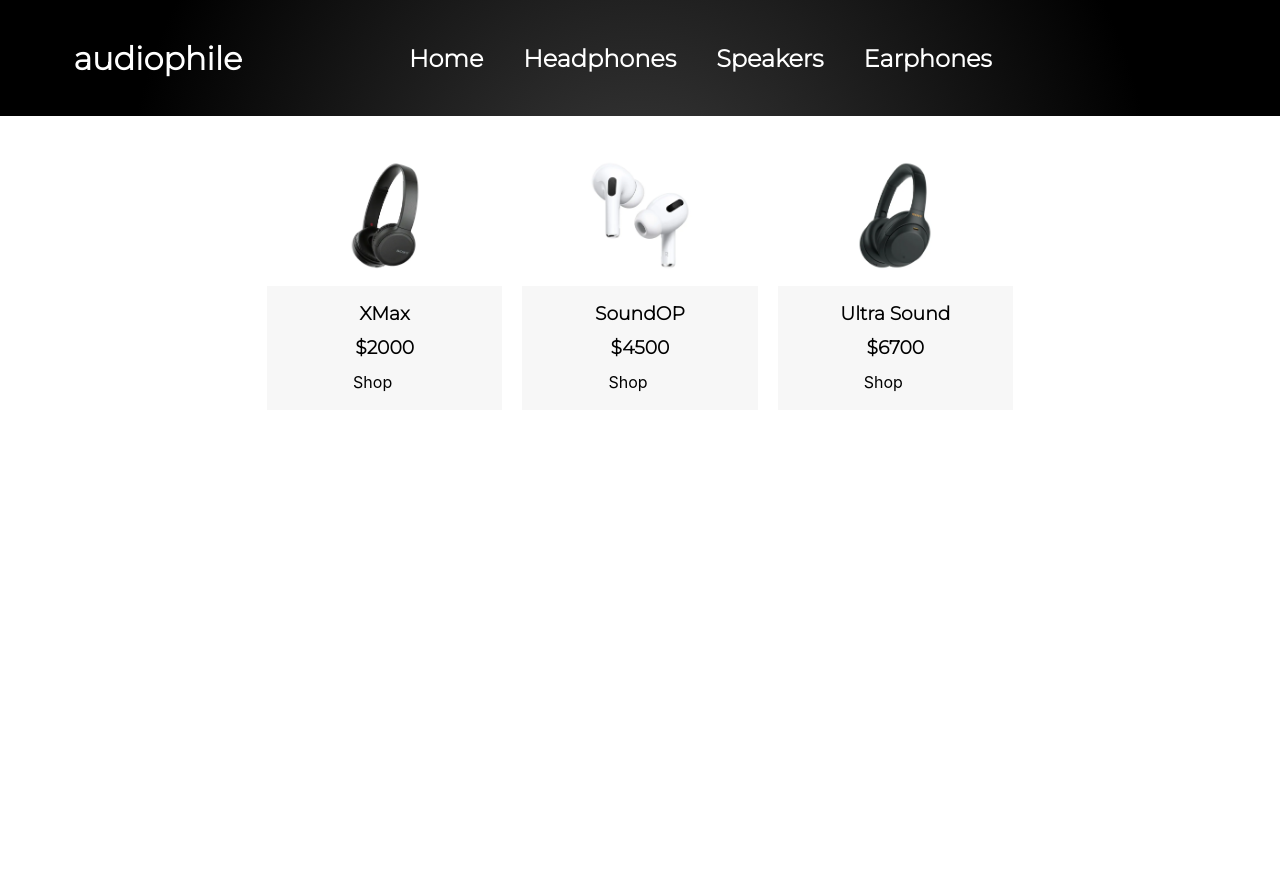
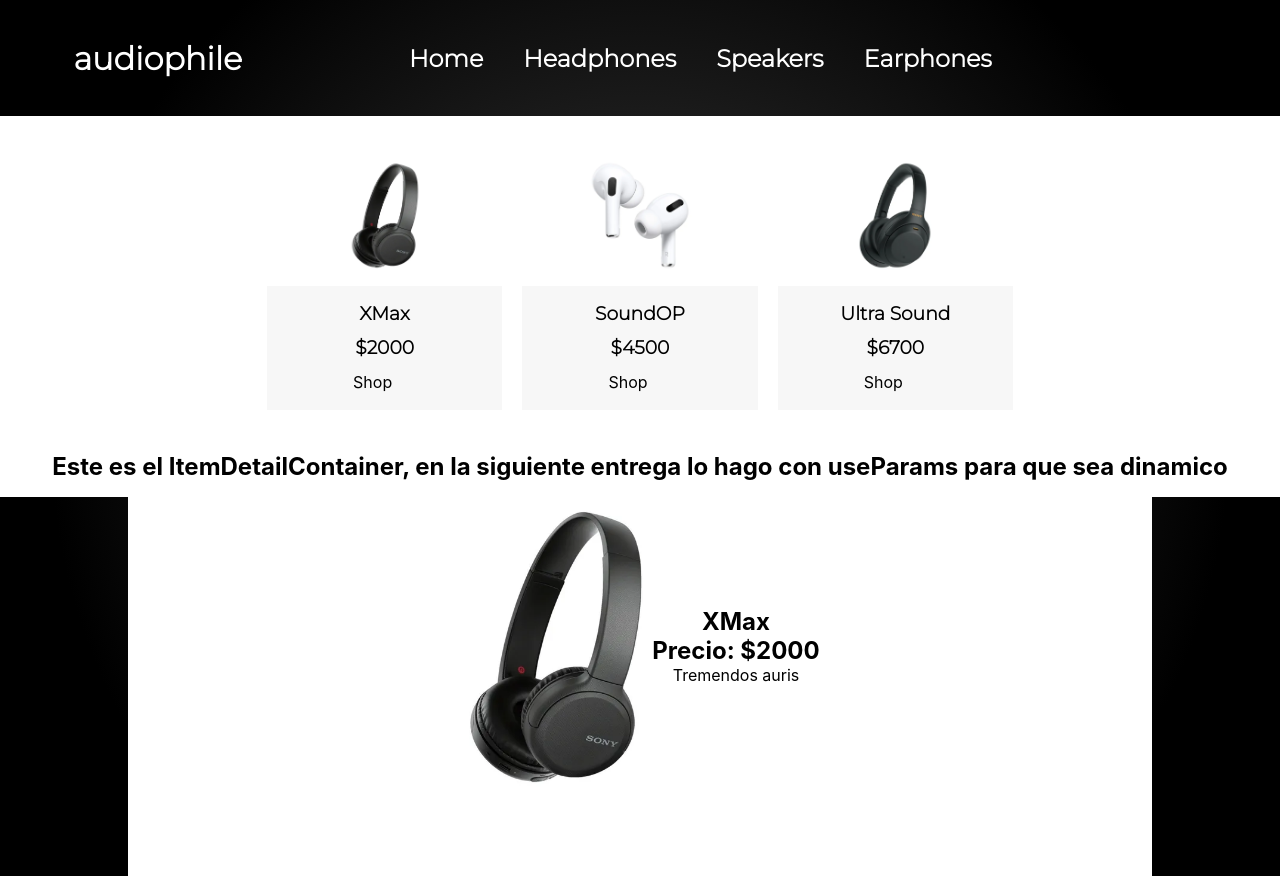
Before and after one commit to GaspariniOsvaldo/ecommerce-react, a React (Create React App) app: page / in a window 1280 px wide. Before the commit the page ends 800 px from the top, so only its background shows below. Built offline with nearby package versions, Linux system fonts and the light colour scheme; some icons are missing.

Commit message:
ItemDetail

```diff
--- a/package.json
+++ b/package.json
@@ -11,6 +11,7 @@
     "react": "^17.0.2",
     "react-bootstrap": "^1.6.4",
     "react-dom": "^17.0.2",
+    "react-router-dom": "^5.3.0",
     "react-scripts": "4.0.3",
     "sass": "^1.42.1",
     "web-vitals": "^1.1.2"
--- a/src/App.js
+++ b/src/App.js
@@ -1,18 +1,29 @@
 import 'boxicons';
 import './App.scss';
+import { BrowserRouter, Switch, Route } from 'react-router-dom';
 import {NavBar} from './components/NavBar/NavBar';
 import {ItemListContainer} from './components/ItemListContainer/ItemListContainer';
 import {ItemList} from './components/ItemList/ItemList';
 import {Item} from './components/Item/Item';
 import sony from './media/aur-sony.webp'
+import { ItemDetailContainer } from './components/ItemDetailContainer/ItemDetailContainer';
 
 function App() {
 
 
   return (
     <div className="App">
-      <NavBar/>
-      <ItemListContainer className="ItemListContainer"></ItemListContainer>
+      <BrowserRouter>
+        <NavBar/>
+
+        <Switch>
+          <Route exact path="/">
+            <ItemListContainer className="ItemListContainer"></ItemListContainer>
+            <ItemDetailContainer></ItemDetailContainer>
+          </Route>
+        </Switch>
+
+      </BrowserRouter>
     </div>
   );
 }
--- a/src/App.scss
+++ b/src/App.scss
@@ -112,4 +112,40 @@
       padding: 0 .5rem;
     }
   }
+
+  /* --- */
+  .h2Detail{
+    display: flex;
+    justify-content: center;
+    background-color: $color-white;
+    padding: 0 0 2vh;
+  }
+
+  .ItemDetailContainer {
+    width: 80%;
+    display: flex;
+    background-color: $color-white;
+    margin: 0 auto;
+    padding: 0 0 5vh;
+    justify-content: center;
+    align-items: center;
+
+    .ItemDetail {
+      display: flex;
+      flex-flow: row nowrap;
+      justify-content: center;
+      align-items: center;
+
+      div {
+        display: flex;
+        flex-flow: column nowrap;
+        justify-content: center;
+        align-items: center;
+      }
+
+      img {
+        width: 15vw;
+      }
+    }
+  }
 }
--- /dev/null
+++ b/src/components/ItemDetail/ItemDetail.js
@@ -0,0 +1,14 @@
+
+export const ItemDetail = ({item}) => {
+
+    return (
+        <article className="ItemDetail">
+            <img src={item.pictureUrl} alt="Foto de producto" />
+            <div>
+                <h2>{item.title}</h2>
+                <h2>Precio: ${item.price}</h2>
+                <p>{item.desc}</p>
+            </div>
+        </article>
+    )
+}
--- /dev/null
+++ b/src/components/ItemDetailContainer/ItemDetailContainer.js
@@ -0,0 +1,45 @@
+import { useEffect } from "react";
+import images from '../../media/images';
+import { useState } from "react";
+import { ItemDetail } from "../ItemDetail/ItemDetail";
+import { useParams } from "react-router";
+
+const Productos = [
+    {id: 1, title: "XMax", price: 2000, pictureUrl: images.img1, desc: "Tremendos auris"},
+    {id: 2, title: "SoundOP", price: 4500, pictureUrl: images.img2, desc: "Pero estos esan mejores"},
+    {id: 3, title: "Ultra Sound", price: 6700, pictureUrl: images.img3, desc: "Na pero estos la rompen todavia mas"}
+]
+
+export const ItemDetailContainer = () => {
+
+    const [itemDetail, setItemDetail] = useState(null);
+
+    const GetItem = () => {
+        useEffect(() => {
+            return new Promise((resolve, reject) => {
+                setTimeout(() => {
+                    let info = Productos.find((x) => x.id === 1)
+                    resolve(info)
+                }, 3000)
+            })
+            .then(itemRecibido => {
+                setItemDetail(itemRecibido);
+                console.log(itemRecibido)
+            })
+        }, itemDetail)
+    }
+
+    GetItem();
+
+    return (
+        <section>
+            <h2 className="h2Detail">Este es el ItemDetailContainer, en la siguiente entrega lo hago con useParams para que sea dinamico</h2>
+            <section className="ItemDetailContainer">
+                {itemDetail ? (<section className="ItemDetailContainer">
+                                    <ItemDetail item={itemDetail} />
+                                </section>)
+                                : <h1>Loading ...</h1>}
+            </section>
+        </section>
+    )
+}
--- a/src/components/ItemList/ItemList.js
+++ b/src/components/ItemList/ItemList.js
@@ -5,8 +5,8 @@ export const ItemList = ({productos}) => {
 
     return (
         <section className="ItemList">
-            {productos ? productos.map((productitos) => (
-                <Item key={productitos.id} title={productitos.title} price={productitos.price} pictureUrl={productitos.pictureUrl}/>
+            {productos ? productos.map((producto) => (
+                <Item key={producto.id} title={producto.title} price={producto.price} pictureUrl={producto.pictureUrl}/>
             )) : (<h1>Loading...</h1>)}
         </section>
     )}
```
Also changed, not shown: 1 other file (tests, documents, lock files or other folders).
